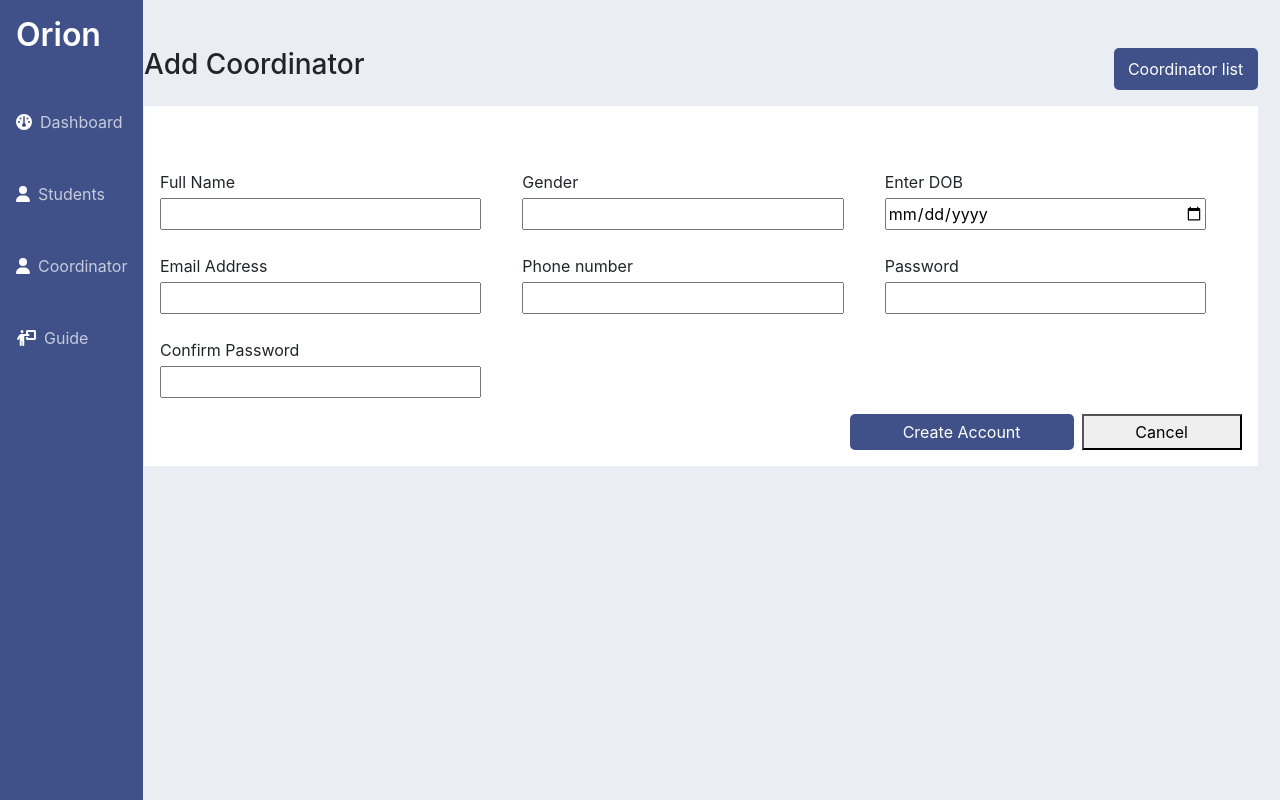
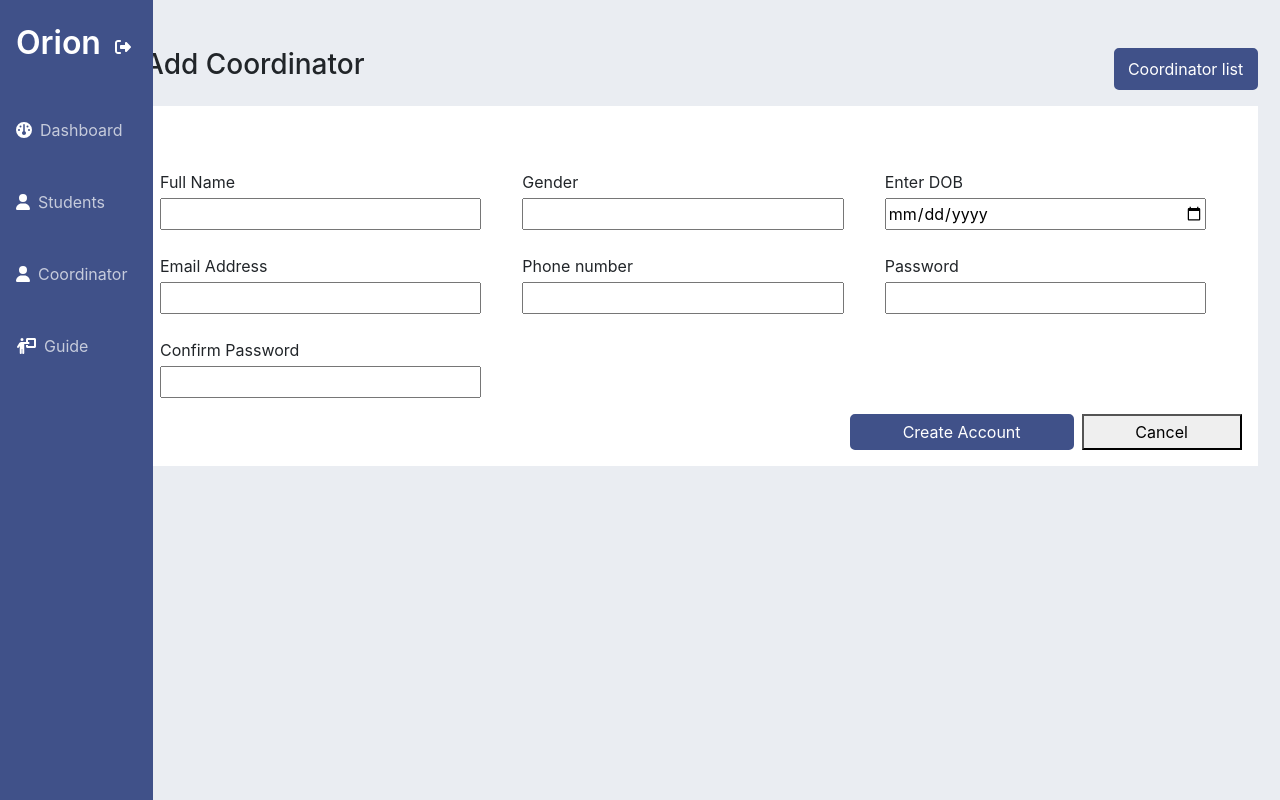
Before and after one commit to Anuragchandra221/Orion-Project-Management-System, a React (Create React App) app: page /add-coordinator in a window 1280 px wide. Shown: the top 800 px of the page. Built offline with nearby package versions, Linux system fonts and the light colour scheme.

Commit message:
login functionality added

```diff
--- a/src/Components/DashSideBar.css
+++ b/src/Components/DashSideBar.css
@@ -5,6 +5,16 @@
     width: 100%;
     flex-direction: column;
 
+}
+.logoutBtn{
+    cursor: pointer;
+    background-color: #405189;
+    border: none;
+    color: #fff;
+}
+.headingDiv{
+    width: fit-content;
+    margin-inline: auto;
 }
 .menus{
     display: flex;
--- a/src/Components/DashSideBar.js
+++ b/src/Components/DashSideBar.js
@@ -1,12 +1,22 @@
 import React from 'react'
 import './DashSideBar.css'
 import { FontAwesomeIcon } from '@fortawesome/react-fontawesome'
-import { faGauge, faPersonChalkboard, faUser } from '@fortawesome/free-solid-svg-icons'
+import { faGauge, faPersonChalkboard, faUser, faRightFromBracket } from '@fortawesome/free-solid-svg-icons'
+import { useNavigate } from 'react-router-dom'
 
 function DashSideBar() {
+
+    const navigate = useNavigate()
+
   return (
-    <div className='sidebar pl-3 pt-3 px-3 pb-3 pb-lg-0 '>
-        <div><h2 className='sidebarHeading'>Orion</h2></div>
+    <div className='sidebar pl-3 pt-4 px-3 pb-3 pb-lg-0 '>
+        <div className='d-flex headingDiv'><h2 className='sidebarHeading mr-2'>Orion</h2>
+        <button className='logoutBtn ' style={{cursor: 'pointer'}} onClick={()=>{
+            localStorage.removeItem("token")
+            localStorage.removeItem("refresh")
+            navigate("/login")
+        }} ><FontAwesomeIcon icon={faRightFromBracket}/> </button>
+        </div>
         <div className='menus'>
             <div className='sidebarItem mt-3 mt-lg-5'>
                 <FontAwesomeIcon icon={faGauge}/>
--- a/src/Components/New.js
+++ b/src/Components/New.js
@@ -44,8 +44,8 @@ function New(props) {
         <div className='d-flex justify-content-between mx-3 mb-3'>
             <div><h3 className='newHeading'>Newly added {props.name}</h3></div>
             <div className='mr-2 mr-lg-0'>
-                <button className='tableButton mr-2 px-1 px-lg-3 '>View All</button>
-                <Link to={props.name==="Coordinators"?"/add-coordinator":""}><button className='tableButton mr-2 px-1 px-lg-3 '>Add New</button></Link>
+                <button className='tableButton mr-2 px-1 px-lg-3 ' style={{cursor: 'pointer'}} >View All</button>
+                <Link to={props.name==="Coordinators"?"/add-coordinator":""}><button className='tableButton mr-2 px-1 px-lg-3 'style={{cursor: 'pointer'}} >Add New</button></Link>
             </div>
 
         </div>
--- a/src/Pages/Dashboard.js
+++ b/src/Pages/Dashboard.js
@@ -1,12 +1,38 @@
-import React from 'react'
+import React, { useEffect, useState } from 'react'
 import DashSideBar from '../Components/DashSideBar'
 import './CSS/Dashboard.css'
 import DashboardCard from '../Components/DashboardCard'
 import { FontAwesomeIcon } from '@fortawesome/react-fontawesome'
 import { faGauge, faPersonChalkboard, faUser } from '@fortawesome/free-solid-svg-icons'
 import New from '../Components/New'
+import { get_token, update_token } from '../Utils/services'
+import { useNavigate, useSearchParams } from 'react-router-dom'
+import { set_user } from '../Utils/services'
 
 function Dashboard() {
+  const navigate = useNavigate()
+  const time = 1*60*1000
+
+  const [loading, setLoading] = useState(true)
+
+  useEffect(()=>{
+    if(!get_token()){
+      navigate('/login')
+    }else{
+      let interval = setInterval(()=>{
+          update_token().then((results)=>{
+            set_user(results.data.access, results.data.refresh)
+
+          }).catch((err)=>{
+            console.log(err)
+          })
+      },time)
+      console.log('updated')
+      return ()=>clearInterval(interval)
+    }
+  }, [loading])
+
+
   return (
     <div className='dashboard d-flex'>
       <div>
--- a/src/Pages/Login.js
+++ b/src/Pages/Login.js
@@ -1,7 +1,45 @@
-import React from 'react'
+import React, { useEffect, useState } from 'react'
 import './CSS/Login.css'
+import axios from 'axios'
+import { get_token, login, set_user } from '../Utils/services'
+import { useNavigate } from 'react-router-dom'
+import jwt_decode from "jwt-decode";
 
 function Login() {
+
+    const [email, setEmail] = useState()
+    const [password, setPassword] = useState()
+    const [err, setErr] = useState()
+
+    const navigate = useNavigate()
+
+    useEffect(()=>{
+        const token = get_token()
+        if(token){
+            if(jwt_decode(token).account_type=="admin"){
+                  navigate('/dashboard')
+            }
+        }
+      }, [])
+
+    const signin = ()=>{
+        if(email && password){
+            login(email, password).then((results)=>{
+                console.log(results.data)
+                set_user(results.data.access, results.data.refresh)
+                setErr()
+                if(jwt_decode(results.data.access).account_type=="admin"){
+                    navigate('/dashboard')
+                }
+                navigate("/dashboard")
+            }).catch((err)=>{
+                setErr("Invalid Username or Password")
+            })
+        }else{
+            setErr("Fill in the details")
+        }
+    }
+
   return (
     <div className='mx-auto d-flex justify-content-center align-items-center login '>
         <div className='text-center loginImg' >
@@ -18,15 +56,20 @@ function Login() {
                 <h4 className='loginHeading mb-3'>User Login</h4>
                 <label>Enter Email</label>
                 <div className='mb-3'>
-                    <input type="text" placeholder='Enter Email' className='loginInput' />
+                    <input type="text" placeholder='Enter Email' className='loginInput' onChange={(e)=>{
+                        setEmail(e.target.value)
+                    }} />
                 </div>
 
                 <label>Password</label>
                 <div>
-                    <input type="password" placeholder='Enter Password' className='loginInput' />
+                    <input type="password" placeholder='Enter Password' className='loginInput' onChange={(e)=>{
+                        setPassword(e.target.value)
+                    }} />
                 </div>
-                <p className='text-right mt-2'>Forgot Password?</p>
-                <button className='loginBtn'>Sign In</button>
+                {err?<p className='mt-3 ' style={{color: 'red'}}>{err}</p>:<></>}
+                <p className='text-right ' style={{cursor: 'pointer'}}>Forgot Password?</p>
+                <button className='loginBtn' style={{cursor: 'pointer'}} onClick={signin}>Sign In</button>
             </div>
         </div>
     </div>
--- /dev/null
+++ b/src/Utils/constants.js
@@ -0,0 +1,5 @@
+const BASE_URL = "http://localhost:8000/api/"
+const LOGIN_URL = 'token/'
+const REFRESH_TOKEN = "token/refresh/"
+
+export {BASE_URL,LOGIN_URL, REFRESH_TOKEN}
--- /dev/null
+++ b/src/Utils/services.js
@@ -0,0 +1,21 @@
+import { BASE_URL, LOGIN_URL, REFRESH_TOKEN } from "./constants";
+import axios from 'axios'
+
+const login = (email, password)=>{
+    return axios.post(`${BASE_URL}${LOGIN_URL}`, {"email":email,"password":password})
+}
+
+const set_user = (access, refresh)=>{
+    localStorage.setItem("token",access)
+    localStorage.setItem("refresh", refresh)
+}
+
+const get_token = ()=>{
+    return localStorage.getItem("token")
+}
+
+const update_token = ()=>{
+    return axios.post(`${BASE_URL}${REFRESH_TOKEN}`, {"refresh":localStorage.getItem("refresh")})
+}
+
+export {login, set_user, get_token, update_token}
```
